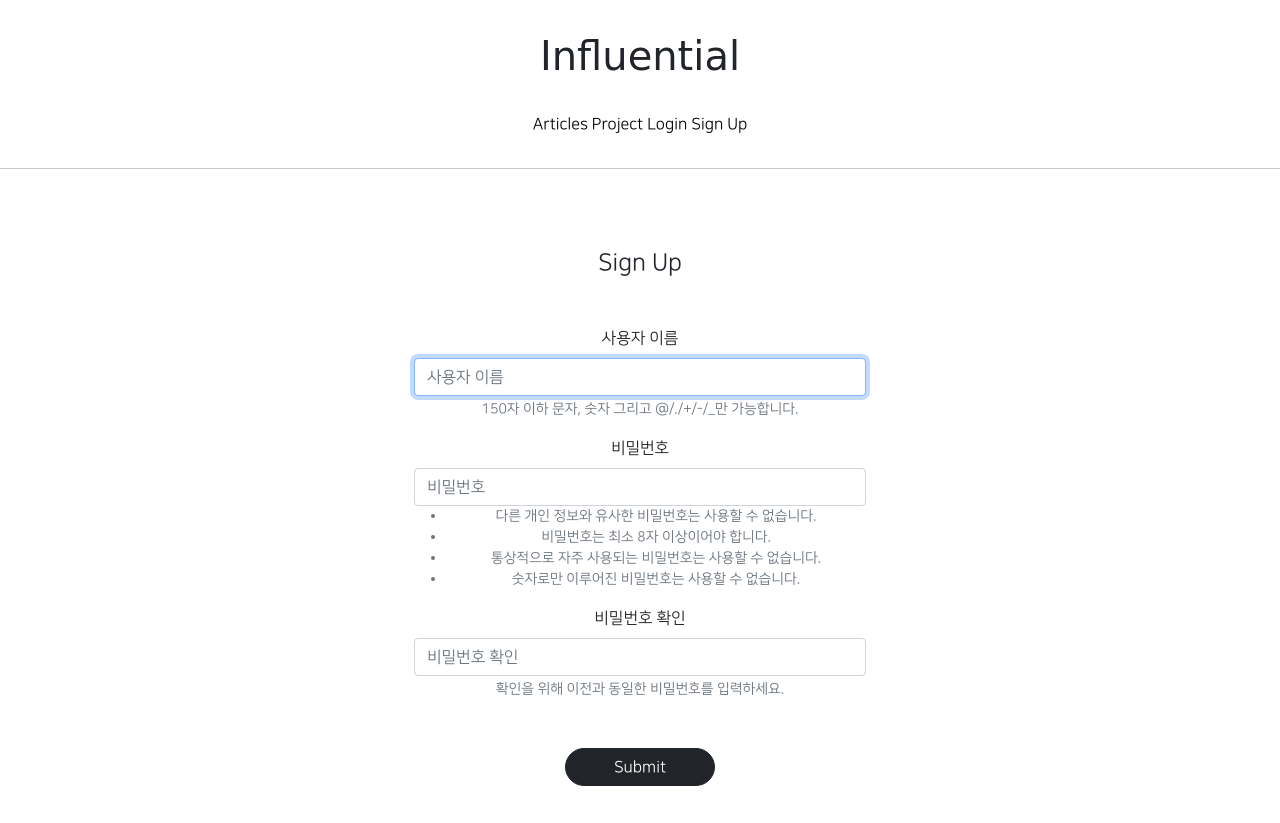
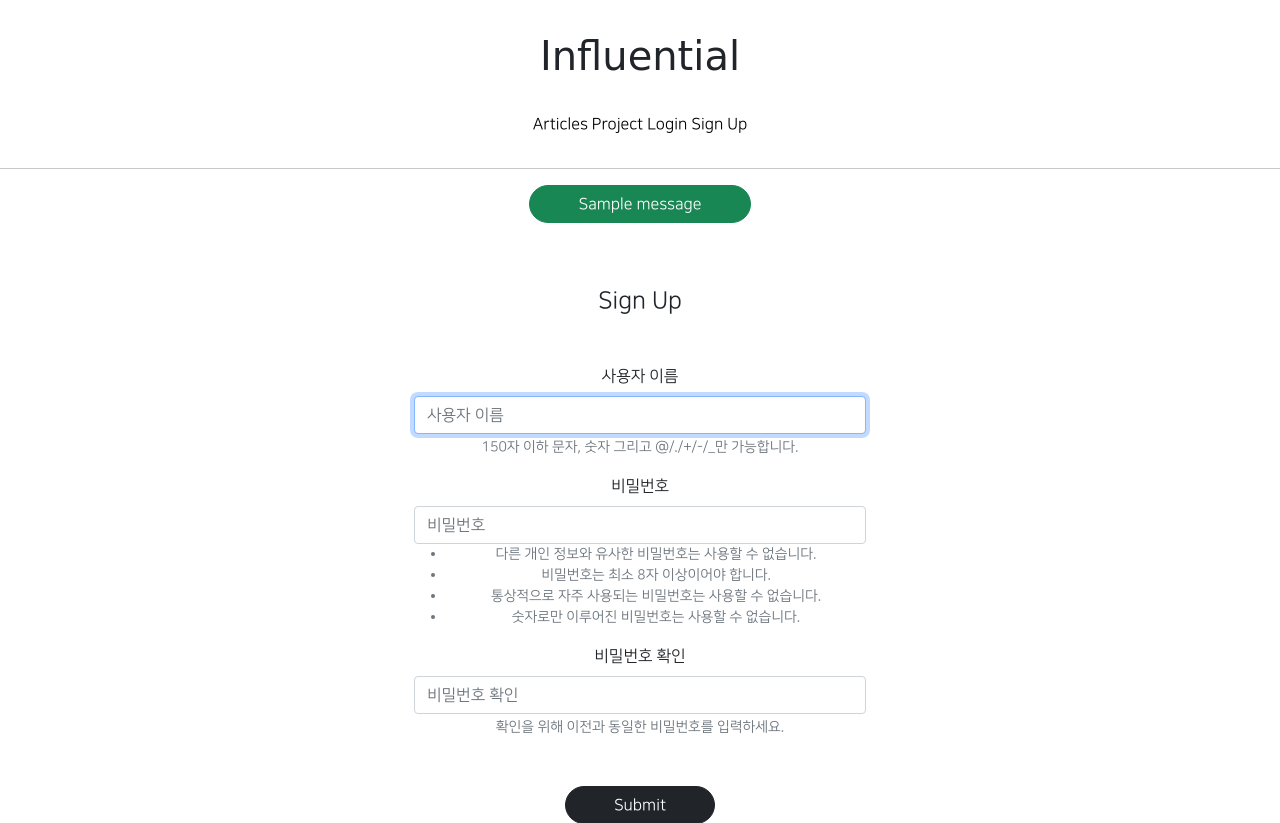
Before and after one commit to hokoro/cheon01copy, a Django app: page /accounts/create/ in a window 1280 px wide. Shown: the top 823 px of the page. Run offline with Django 3.2, Linux system fonts and the light colour scheme; tables that the repository leaves empty hold one stand-in row (values such as "Sample post"); one stand-in notice (Sample message) is shown; parts of the project's set-up code (start-up, migrations or seed data) failed here and were passed over; some libraries are stand-ins or nearby versions; some web fonts are replaced.

Commit message:
8-25 commit 3

```diff
--- a/likeapp/views.py
+++ b/likeapp/views.py
@@ -1,3 +1,4 @@
+from django.contrib import messages
 from django.contrib.auth.decorators import login_required
 from django.http import HttpResponseRedirect
 from django.shortcuts import render
@@ -19,6 +20,8 @@ class LikeArticleView(RedirectView):
         likeRecord = LikeRecord.objects.filter(user = user,article = article)
 
         if likeRecord.exists():
+            #좋아요가 반영되지 않은 경우
+            messages.add_message(request,messages.ERROR,"좋아요가 한번만 가능합니다")
             '''
             likeRecord.delete()
             article.like -= 1
@@ -29,6 +32,8 @@ class LikeArticleView(RedirectView):
             LikeRecord(user = user,article=article).save()
             article.like+=1
             article.save() #항상 db 값이 바뀌면 save 를 해줘야함
+            #좋아요가 반영되는경우
+            messages.add_message(request,messages.SUCCESS,"좋아요가 반영되었습니다")
         return super().get(request,*args,**kwargs)
 
     def get_redirect_url(self, *args, **kwargs):
--- a/templates/basecopy.html
+++ b/templates/basecopy.html
@@ -5,6 +5,14 @@
 <body style = "font-family: 'NanumSquareR'">
 {% include 'header.html' %}
 <hr>
+
+{% for message in messages %}
+<div class="text-center">
+    <div class="btn btn-success rounded-pill px-5">
+    {{ message }}
+    </div>
+</div>
+{% endfor %}
 {% block content %} <!--외부에서 블럭을 가져와 박는 경우-->
 
 {% endblock %}
```
